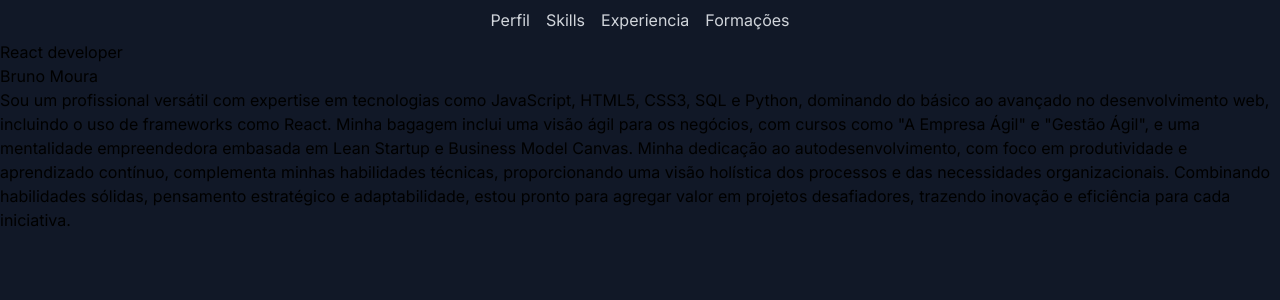
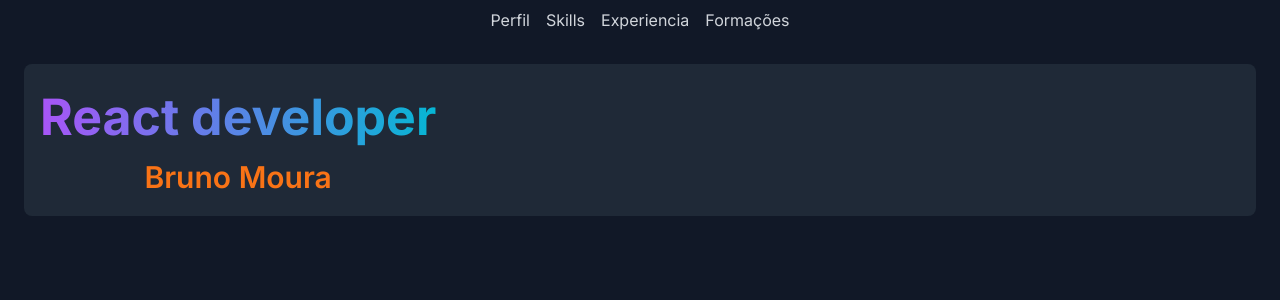
Before and after one commit to BrunoDeMoura07/meu-portfolio, a Next.js app: page / in a window 1280 px wide. Shown: the top 300 px of the page. Built offline with nearby package versions, Linux system fonts and the light colour scheme.

Commit message:
perfil estilizado

```diff
--- a/app/Components/Perfil/page.tsx
+++ b/app/Components/Perfil/page.tsx
@@ -1,28 +1,15 @@
 function Perfil() {
   return (
     <>
-      <div className="flex ">
-        <div>
-          <h1>React developer</h1>
-          <span>Bruno Moura</span>
-          <h3>
-            Sou um profissional versátil com expertise em tecnologias como
-            JavaScript, HTML5, CSS3, SQL e Python, dominando do básico ao
-            avançado no desenvolvimento web, incluindo o uso de frameworks como
-            React. Minha bagagem inclui uma visão ágil para os negócios, com
-            cursos como "A Empresa Ágil" e "Gestão Ágil", e uma mentalidade
-            empreendedora embasada em Lean Startup e Business Model Canvas.
-            Minha dedicação ao autodesenvolvimento, com foco em produtividade e
-            aprendizado contínuo, complementa minhas habilidades técnicas,
-            proporcionando uma visão holística dos processos e das necessidades
-            organizacionais. Combinando habilidades sólidas, pensamento
-            estratégico e adaptabilidade, estou pronto para agregar valor em
-            projetos desafiadores, trazendo inovação e eficiência para cada
-            iniciativa.
-          </h3>
+      <div className="flex m-6 bg-gray-800 rounded-lg border-black p-4">
+        <div className="text-center">
+          <h1 className="font-bold text-[50px] bg-clip-text bg-gradient-to-r to-cyan-500 from-purple-500 text-transparent">
+            React developer
+          </h1>
+          <span className="text-[30px] text-orange-500 font-semibold">Bruno Moura</span>
         </div>
       </div>
     </>
   );
 }
-export default Perfil
+export default Perfil;
```
